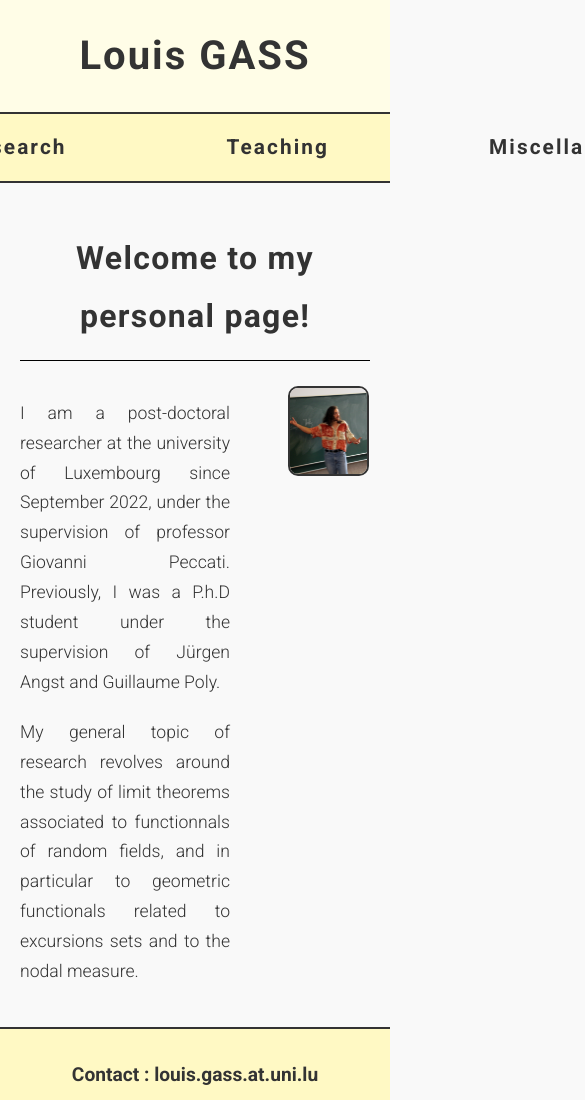
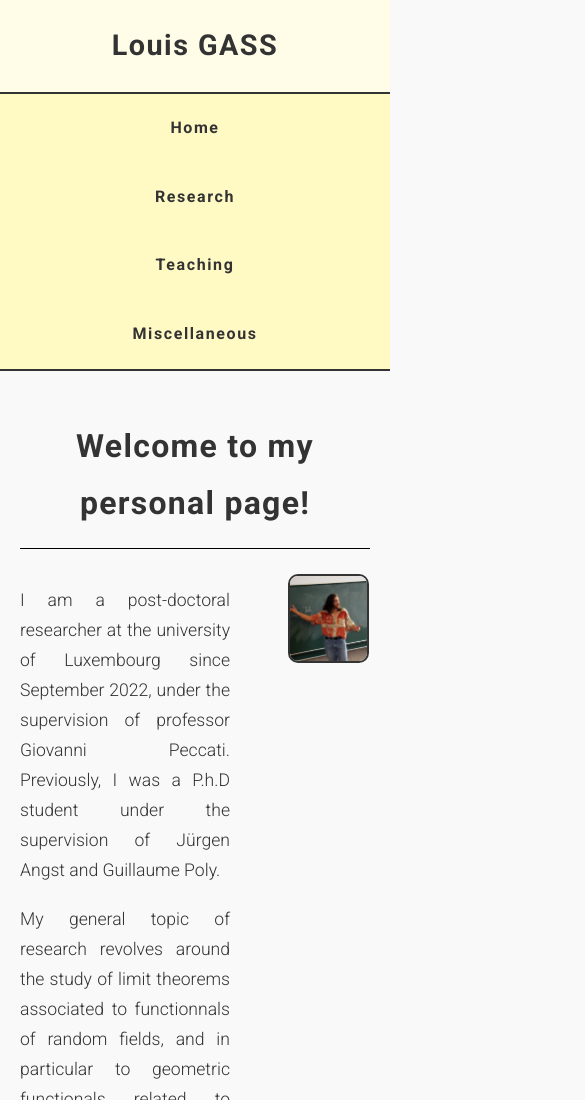
Before and after one commit to louis-gass/louis-gass.github.io, a plain HTML site: page index.html in a window 390 px wide. Shown: the top 1100 px of the page, 585 px wide, since content can reach past the window. Drawn offline with Linux system fonts and the light colour scheme.

Commit message:
Update style.css

```diff
--- a/style.css
+++ b/style.css
@@ -89,6 +89,32 @@ nav ul li a:hover {
     background-color: var(--hover-color); /* Utilise la couleur hover définie précédemment */
 }
 
+/* Navigation responsive */
+nav ul {
+    flex-wrap: wrap; /* Permet au menu de passer à plusieurs lignes si nécessaire */
+}
+
+@media (max-width: 768px) {
+    nav ul {
+        flex-direction: column; /* Affiche les éléments en colonne sur mobile */
+        align-items: center;
+        padding: 0;
+    }
+
+    nav ul li {
+        margin: 10px 0; /* Réduit l'espacement entre les éléments */
+    }
+
+    nav ul li a {
+        font-size: 1em; /* Réduit la taille du texte dans le menu */
+        padding: 10px 20px; /* Réduit la taille des zones cliquables */
+    }
+
+    header h1 {
+        font-size: 1.8em; /* Réduit la taille du titre */
+    }
+}
+
 /* Section principale */
 main {
     flex: 1; /* Le main occupe tout l'espace restant */
```
